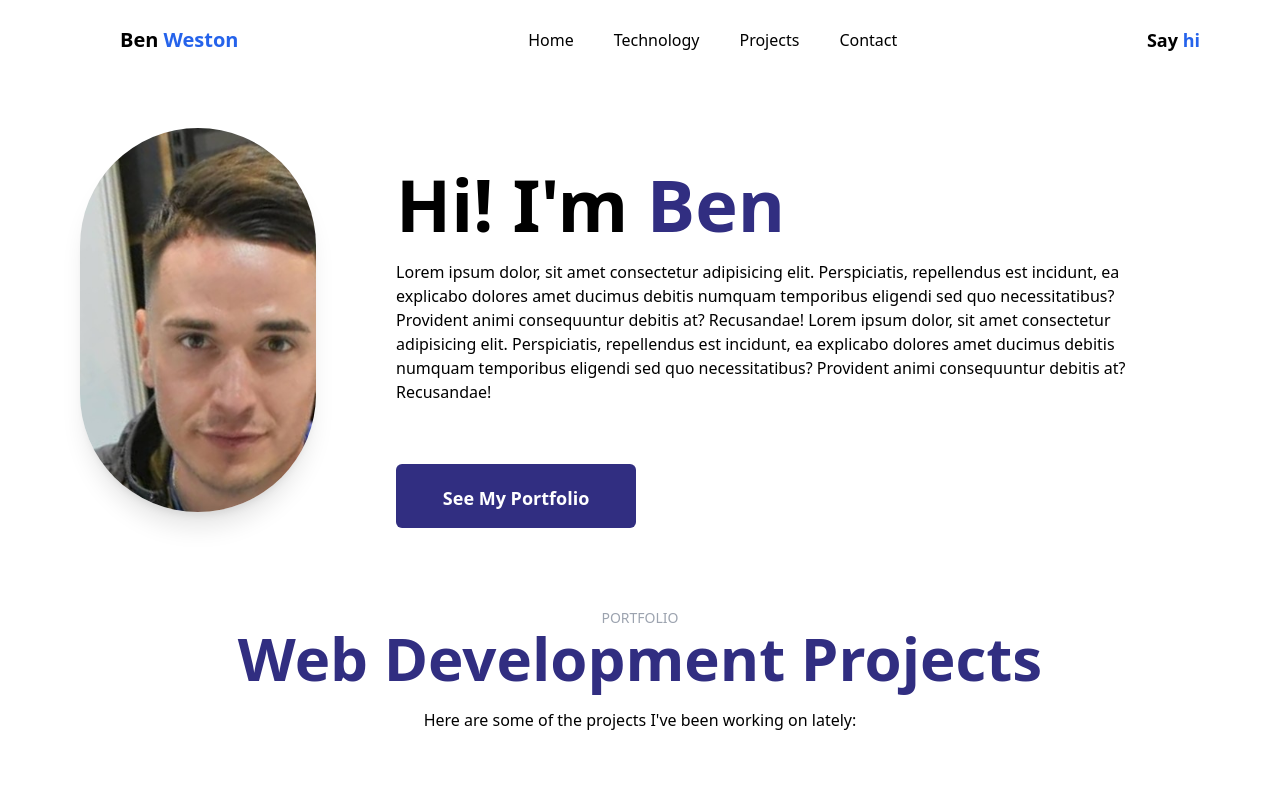
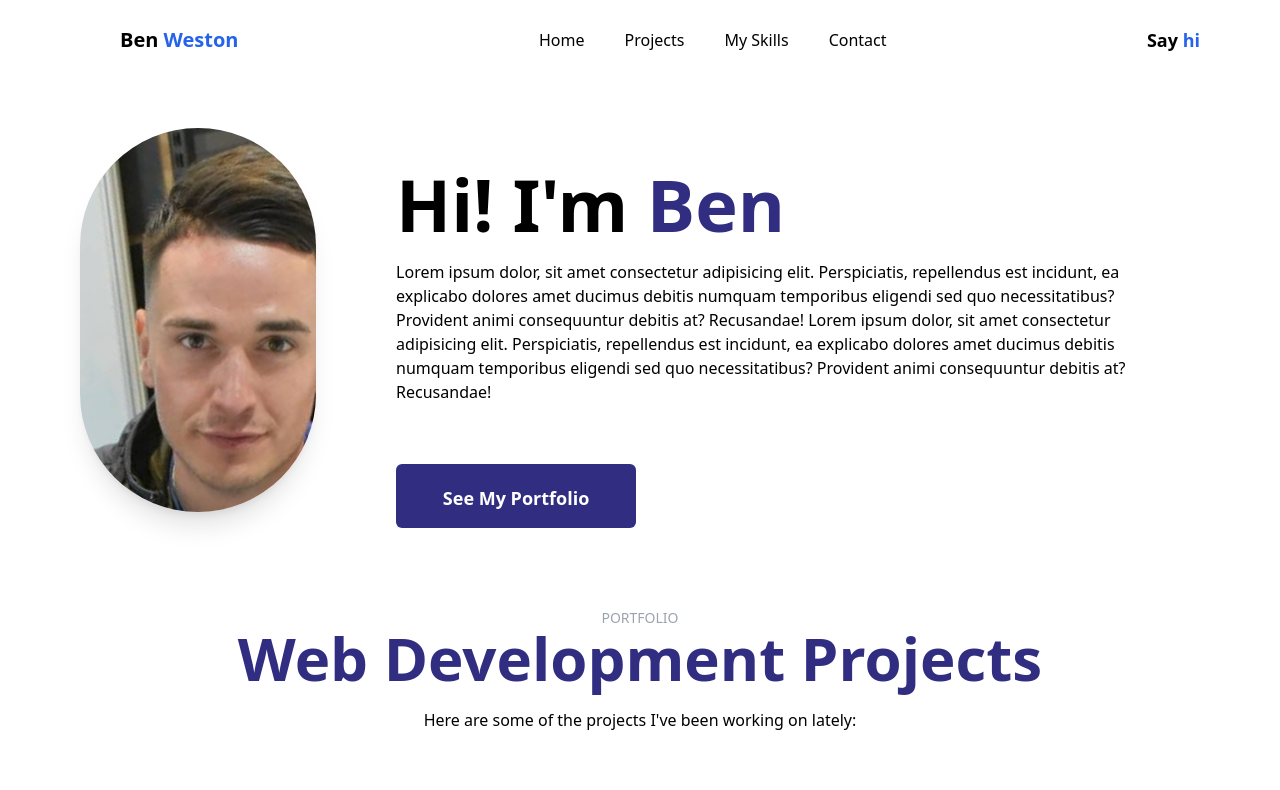
Before and after one commit to benwestondigital/next-portfolio, a Next.js app: page / in a window 1280 px wide. Shown: the top 790 px of the page. Built offline with nearby package versions, Linux system fonts and the light colour scheme.

Commit message:
fix scrolling

```diff
--- a/components/Navbar.jsx
+++ b/components/Navbar.jsx
@@ -31,16 +31,6 @@ const Navbar = () => {
                     Home
                   </Link>
                   <Link
-                    activeClass='tech'
-                    to='tech'
-                    smooth={true}
-                    offset={50}
-                    duration={500}
-                    className='cursor-pointer hover:text-blue-600 px-3 py-2 text-md'
-                  >
-                    Technology
-                  </Link>
-                  <Link
                     activeClass='projects'
                     to='projects'
                     smooth={true}
@@ -49,6 +39,16 @@ const Navbar = () => {
                     className='cursor-pointer hover:text-blue-600 px-3 py-2 text-md'
                   >
                     Projects
+                  </Link>
+                  <Link
+                    activeClass='tech'
+                    to='tech'
+                    smooth={true}
+                    offset={50}
+                    duration={500}
+                    className='cursor-pointer hover:text-blue-600 px-3 py-2 text-md'
+                  >
+                    My Skills
                   </Link>
                   <Link
                     activeClass='contact'
@@ -157,6 +157,17 @@ const Navbar = () => {
                   Projects
                 </Link>
                 <Link
+                  href='/tech'
+                  activeClass='tech'
+                  to='tech'
+                  smooth={true}
+                  offset={50}
+                  duration={500}
+                  className='cursor-pointer hover:bg-blue-600 text-black hover:text-white block px-3 py-2 rounded-md text-base font-medium'
+                >
+                  My Skills
+                </Link>
+                <Link
                   href='/contact'
                   activeClass='contact'
                   to='contact'
--- a/pages/HomePage.js
+++ b/pages/HomePage.js
@@ -1,9 +1,10 @@
-import React from 'react';
 import Image from 'next/image';
 import heroImage from '../public/images/heroimage.jpeg';
+import { Element } from 'react-scroll';
 
 const HomePage = () => {
   return (
+    <Element id='home' name='home'>
       <div>
         <div className='flex justify-between text-center md:mx-20 md:pt-32 pt-28'>
           <div className='w-3/4 h-96 shadow-xl rounded-full relative px-10 hidden md:block'>
@@ -22,17 +23,24 @@ const HomePage = () => {
             <p className='text-left font-normal font mb-5 flex-wrap'>
               Lorem ipsum dolor, sit amet consectetur adipisicing elit.
               Perspiciatis, repellendus est incidunt, ea explicabo dolores amet
-            ducimus debitis numquam temporibus eligendi sed quo necessitatibus?
-            Provident animi consequuntur debitis at? Recusandae!
-            Lorem ipsum dolor, sit amet consectetur adipisicing elit.
-            Perspiciatis, repellendus est incidunt, ea explicabo dolores amet
-            ducimus debitis numquam temporibus eligendi sed quo necessitatibus?
-            Provident animi consequuntur debitis at? Recusandae!
+              ducimus debitis numquam temporibus eligendi sed quo
+              necessitatibus? Provident animi consequuntur debitis at?
+              Recusandae! Lorem ipsum dolor, sit amet consectetur adipisicing
+              elit. Perspiciatis, repellendus est incidunt, ea explicabo dolores
+              amet ducimus debitis numquam temporibus eligendi sed quo
+              necessitatibus? Provident animi consequuntur debitis at?
+              Recusandae!
             </p>
-          <a href="#projects" className='font-semibold text-white md:mt-10 mt-5 pt-5 bg-indigo-900 rounded-md w-60 h-16 text-lg hover:bg-black'>See My Portfolio</a>
+            <a
+              href='#projects'
+              className='font-semibold text-white md:mt-10 mt-5 pt-5 bg-indigo-900 rounded-md w-60 h-16 text-lg hover:bg-black'
+            >
+              See My Portfolio
+            </a>
           </div>
         </div>
       </div>
+    </Element>
   );
 };
 
```
Lines whose indentation alone changed are shown as unchanged.
